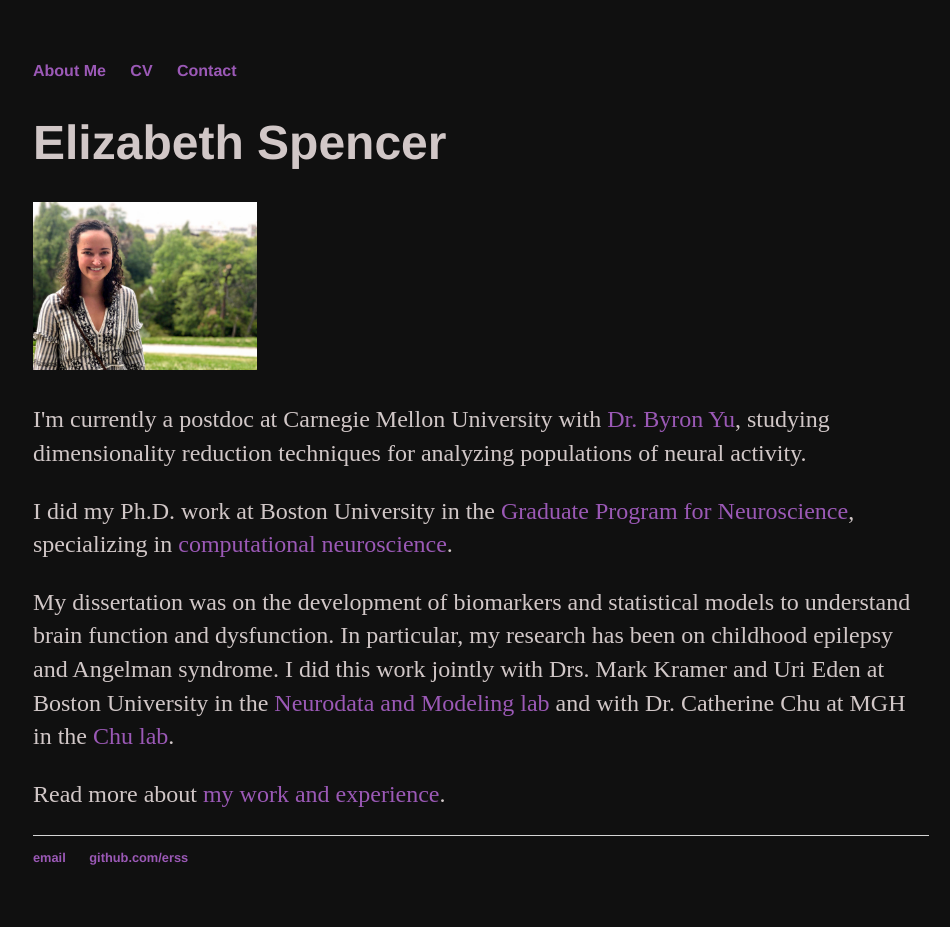
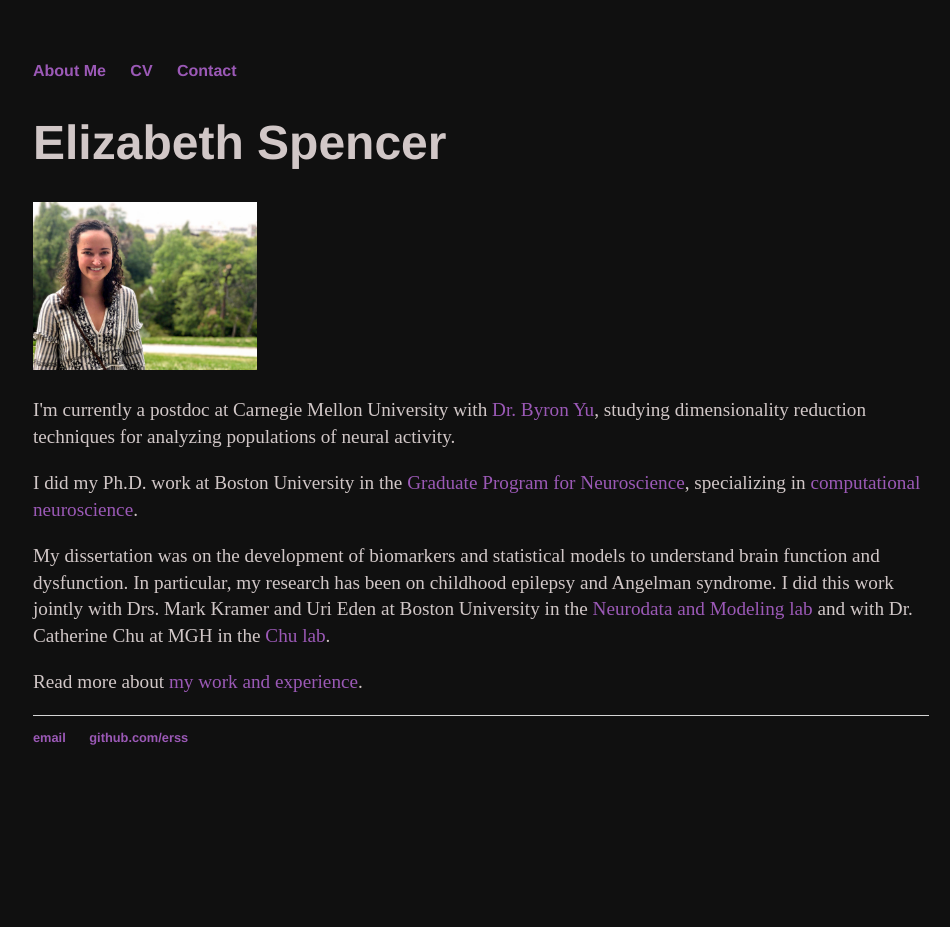
Before and after one commit to erss/erss.github.io, a Jekyll site: the page built from index.html, in a window 1280 px wide. Shown: the whole page, without its empty margins (159-1109 px from the left). Built offline with Jekyll 4.4.1, drawn with Linux system fonts in a browser that asks for light colours; after the commit the page ends 900 px from its top, so only the background shows below that.

Commit message:
Update main.css

```diff
--- a/css/main.css
+++ b/css/main.css
@@ -7,7 +7,7 @@ a { text-decoration: none; color: #9B59B6; }
 a:hover { text-decoration: underline; }
 
 /* p, ul { font-size: 1.5em; line-height: 1.4em; color: #333; }  #ffffff */
-p, ul { font-size: 1.5em; line-height: 1.4em; color: #d1c7c7; }
+p, ul { font-size: 1.2em; line-height: 1.4em; color: #d1c7c7; }
 h1, h2, h3, h4 { font-family: 'Helvetica', 'Arial', 'Sans-Serif'; }
 h1 { font-size: 3em;  }
 h2 { font-size: 2.7em; }
@@ -29,6 +29,6 @@ ul.posts li { list-style: none; }
 .cv h2 {text-decoration: underline; font-size: 1.2em; }
 .cv p {text-indent: -36px; padding-left: 36px;}
 .cv li {padding-left: 36px;}
-.cv address, .cv .download { font-family: 'Helvetica', 'Arial', 'Sans-Serif'; }
+.cv address, .cv .download { font-family: 'Helvetica', 'Arial', 'Sans-Serif'; font-size: 1.2em; color: #3b8f27}
 .cv address, .cv p { font-size: 1.2em; }
 .cv .download { float: right; font-size: 1.8em;} /*  text-transform: uppercase;  */
```
